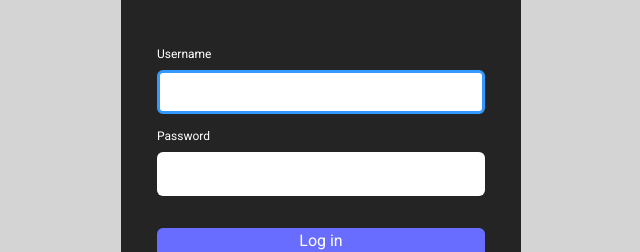
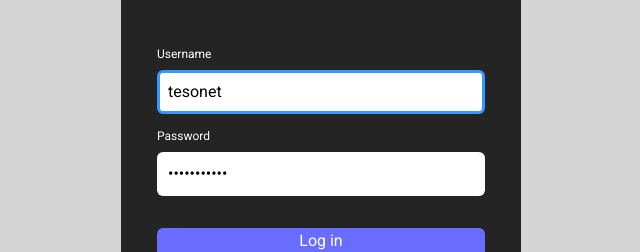
Before and after one commit to rBortnikas/server-explorer, a React (Create React App) app: page / in a window 1280 px wide. Shown: the part 206-458 px from the top of the page, without its empty margins (319-959 px from the left). Built offline with nearby package versions, Linux system fonts and the light colour scheme.

Commit message:
add server page error display

```diff
--- a/src/pages/Login/LoginForm/LoginForm.tsx
+++ b/src/pages/Login/LoginForm/LoginForm.tsx
@@ -20,8 +20,8 @@ export function LoginForm({ onSubmit, isLoading, loginError }: Props) {
   const usernameString = "username";
   const passwordString = "password";
   const initialValues: FormValues = {
-    username: "",
-    password: ""
+    username: "tesonet",
+    password: "partyanimal"
   };
 
   return (
--- a/src/pages/Servers/ServerTable/ServerTable.tsx
+++ b/src/pages/Servers/ServerTable/ServerTable.tsx
@@ -13,6 +13,7 @@ import { Colors } from "src/style/colors";
 interface Props {
   servers: Server[];
   isLoading: boolean;
+  error: boolean;
 }
 
 const ToggleOptions = {
@@ -20,7 +21,7 @@ const ToggleOptions = {
   distance: "distance"
 };
 
-export function ServerTable({ servers = [], isLoading }: Props) {
+export function ServerTable({ servers = [], isLoading, error }: Props) {
   const [sortedServers, setSortedServers] = useState(servers);
   const [sortBy, setSortBy] = useState(ToggleOptions.name);
   const [sortOrderAscending, setSortOrderAscending] = useState(true);
@@ -66,6 +67,7 @@ export function ServerTable({ servers = [], isLoading }: Props) {
       ) : (
         <Table servers={sortedServers} />
       )}
+      {error && <Error>Cannot access the server list right now.</Error>}
     </Wrapper>
   );
 }
@@ -83,3 +85,8 @@ const LoaderWrapper = styled.div`
   justify-content: center;
   margin-top: 128px;
 `;
+
+const Error = styled.div`
+  margin-top: 128px;
+  text-align: center;
+`;
--- a/src/pages/Servers/Servers.tsx
+++ b/src/pages/Servers/Servers.tsx
@@ -20,6 +20,7 @@ export function Servers() {
   const isFetching = useSelector(
     (state: ReduxState) => state.servers.isFetching
   );
+  const error = useSelector((state: ReduxState) => state.servers.fetchError);
 
   function logout() {
     dispatch(AuthActions.logout());
@@ -35,7 +36,7 @@ export function Servers() {
           </Button>
         </ButtonWrapper>
       </TopWrapper>
-      <ServerTable servers={servers} isLoading={isFetching} />
+      <ServerTable servers={servers} isLoading={isFetching} error={error} />
     </Wrapper>
   );
 }
```
